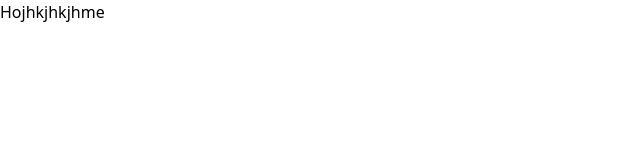
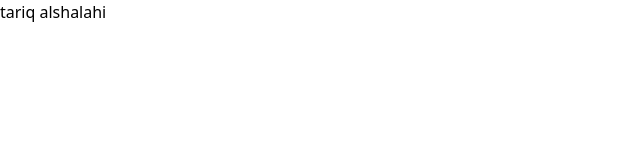
Before and after one commit to Tariq-SOF/test-project, a React (Vite) app: page / in a window 1280 px wide. Shown: the top 160 px of the page, without its empty margins (0-640 px from the left). Built offline with nearby package versions, Linux system fonts and the light colour scheme.

Commit message:
add my name

```diff
--- a/src/Components/Home.jsx
+++ b/src/Components/Home.jsx
@@ -1,7 +1,11 @@
 import React from "react";
 
 function Home() {
-  return <div>Hojhkjhkjhme</div>;
+  return (<>
+
+  <div>tariq alshalahi</div>
+
+  </>)
 }
 
 export default Home;
```
